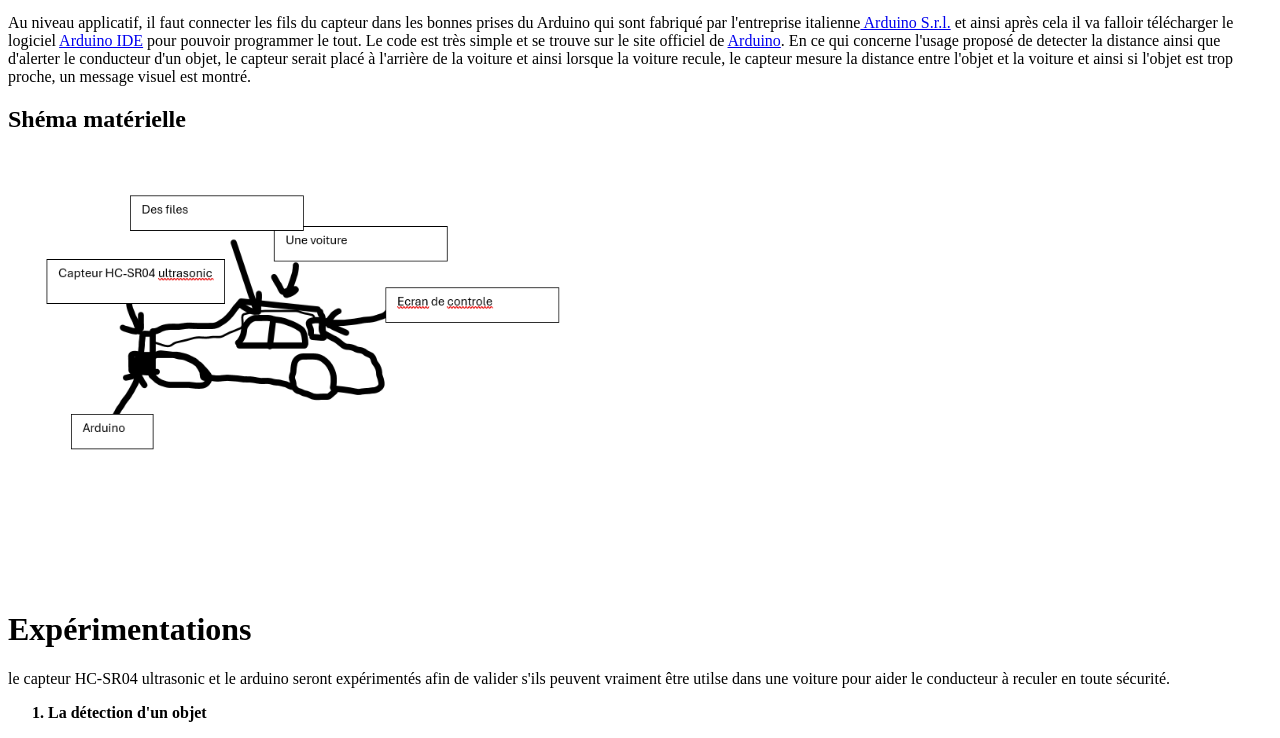
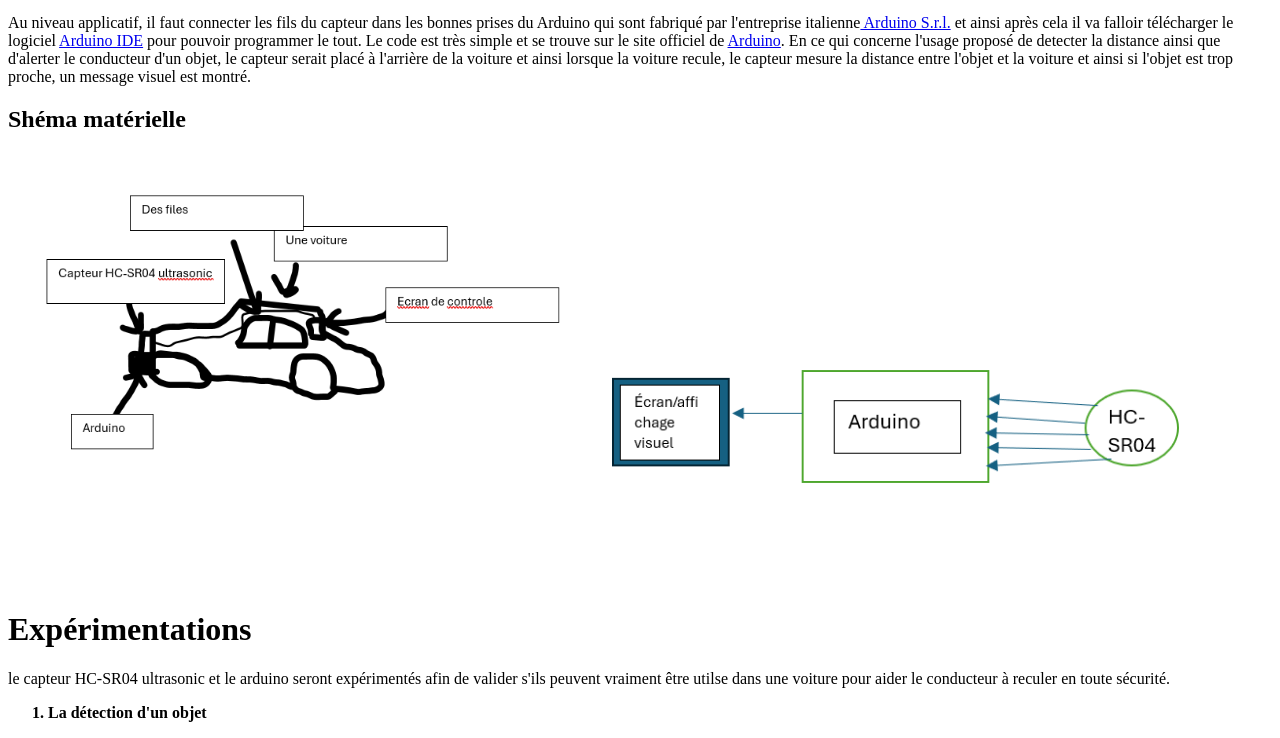
Before and after one commit to DylanNomaou/Veille-techno-TP1, a plain HTML site: page index.html in a window 1280 px wide. Shown: the part 448-1186 px from the top of the page. Drawn offline with Linux system fonts and the light colour scheme.

Commit message:
ajout schema

```diff
--- a/index.html
+++ b/index.html
@@ -40,6 +40,7 @@
 
     <h2>Shéma matérielle</h2>
         <img src="/img/2025-09-23 10_46_57-Document1 - Word.png" alt=" Schéma matériel du projet" width="600">
+        <img src="img/2025-09-23 18_06_03-Document1 - Word.png" alt="Schéma matériel du projet 2" width="600">
     <h1>Expérimentations</h1>
     <p>le capteur HC-SR04 ultrasonic et le arduino seront expérimentés afin de valider s'ils peuvent vraiment être
         utilse dans une voiture pour aider le conducteur à reculer en toute sécurité.
```
Also changed, not shown: img/2025-09-23 18_06_03-Document1 - Word.png (added).
